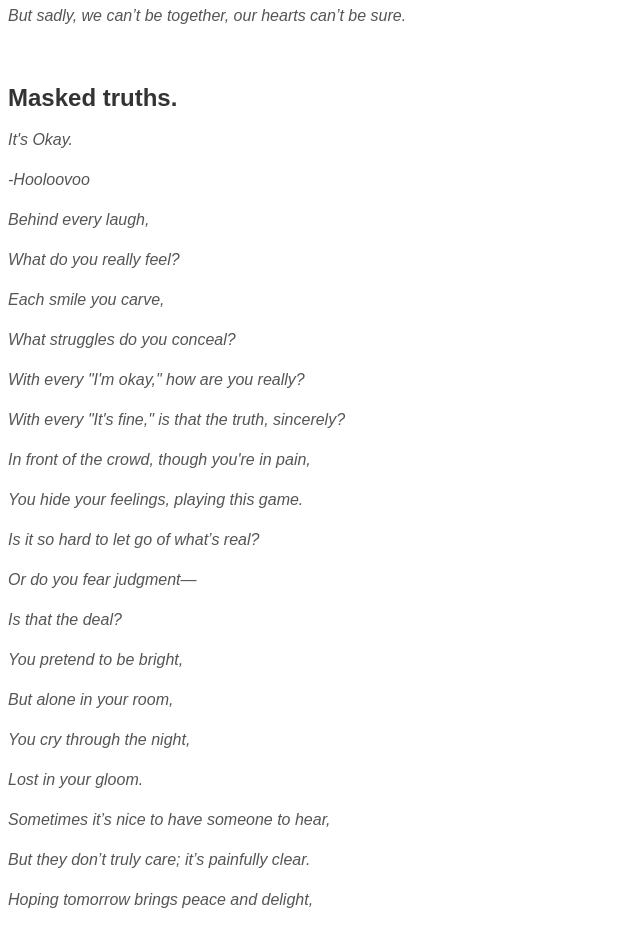
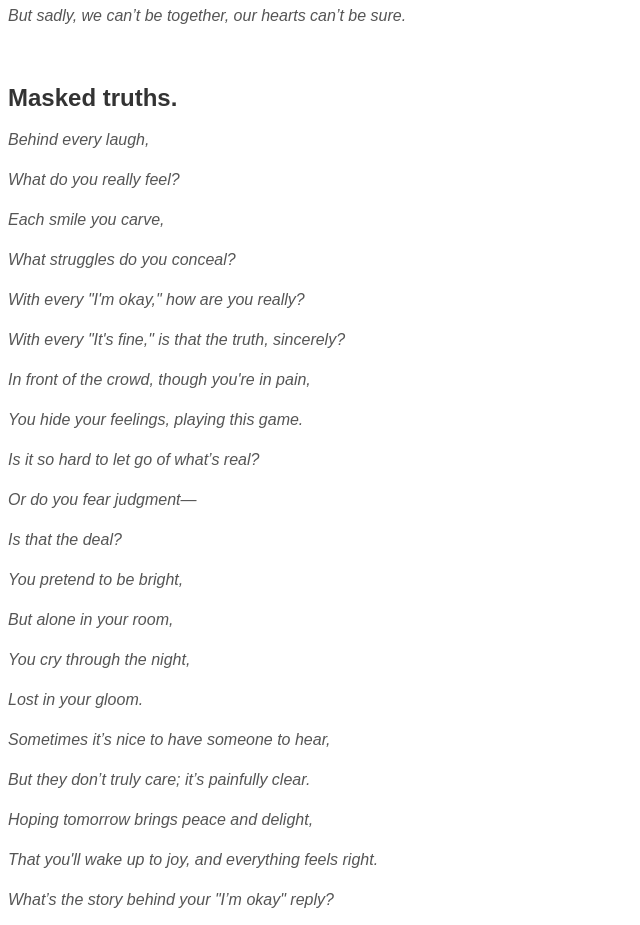
Before and after one commit to ariannemarie/whispertothepast, a plain HTML site: page Poem1.html in a window 1280 px wide. Shown: the part 5220-6145 px from the top of the page, without its empty margins (0-640 px from the left). Drawn offline with Linux system fonts and the light colour scheme.

Commit message:
Poem1.html

```diff
--- a/Poem1.html
+++ b/Poem1.html
@@ -243,8 +243,6 @@
  <h6>Masked truths.
  </h6>
 
-  <p><i>It's Okay.</i></p>
-<p><i>-Hooloovoo</i></p>
 
 <p><i>Behind every laugh,</i></p>
 <p><i>What do you really feel?</i></p>
```
